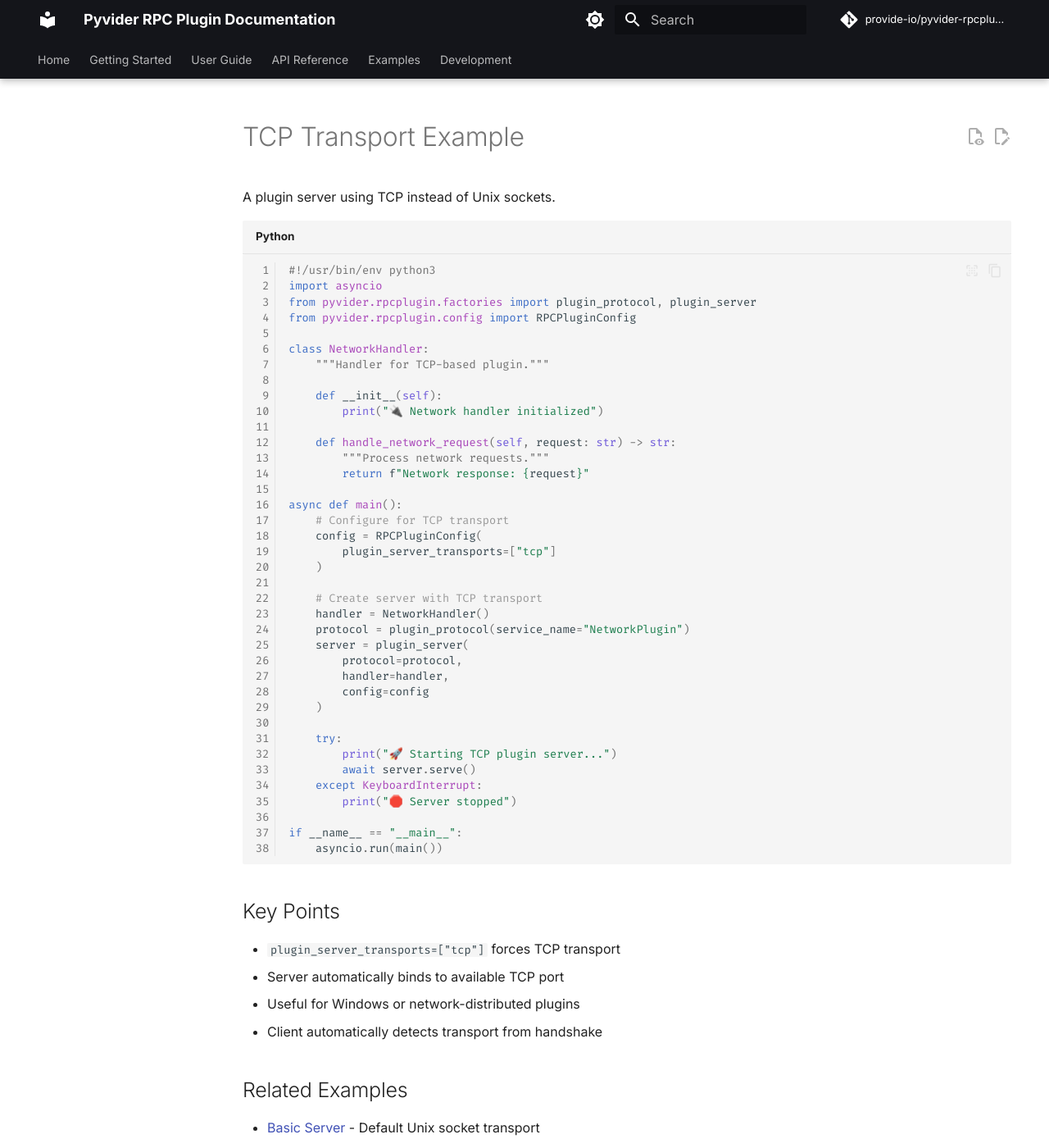
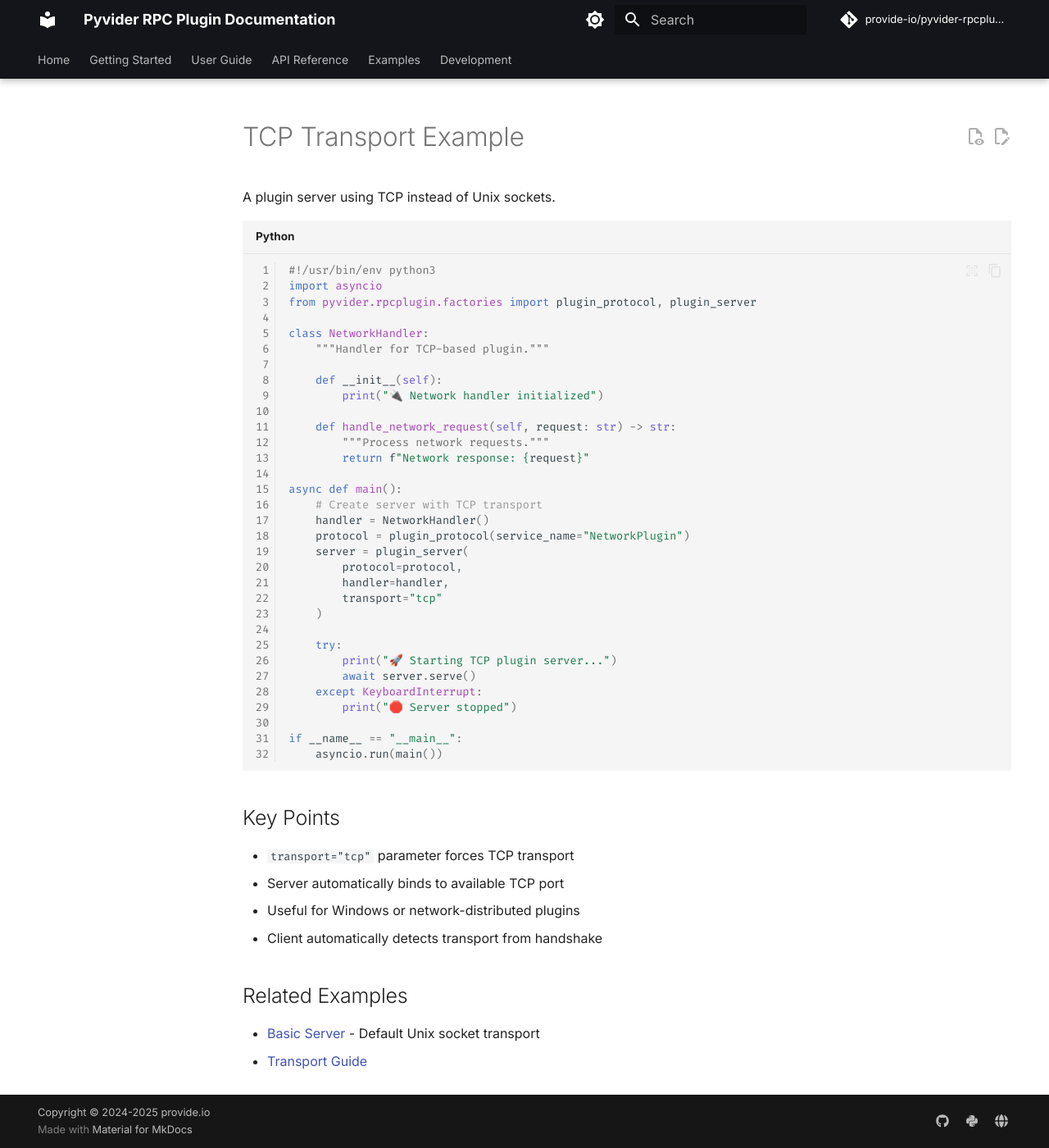
Before and after one commit to provide-io/pyvider-rpcplugin, an MkDocs documentation site: the page built from docs/examples/short/tcp-transport.md, in a window 1280 px wide and 1400 px high. Shown: the whole window at 82% size. Built offline with MkDocs 1.6.1 and Material for MkDocs 9.7.7, drawn with Linux system fonts in a browser that asks for light colours; comment, search, counter and statistics services are not loaded; the version menu is left out.

Commit message:
🔼⚙️ [skip ci] auto-commit

```diff
--- a/docs/examples/short/tcp-transport.md
+++ b/docs/examples/short/tcp-transport.md
@@ -6,7 +6,6 @@
 #!/usr/bin/env python3
 import asyncio
 from pyvider.rpcplugin.factories import plugin_protocol, plugin_server
-from pyvider.rpcplugin.config import RPCPluginConfig
 
 class NetworkHandler:
     """Handler for TCP-based plugin."""
@@ -19,18 +18,13 @@
         return f"Network response: {request}"
 
 async def main():
-    # Configure for TCP transport
-    config = RPCPluginConfig(
-        plugin_server_transports=["tcp"]
-    )
-
     # Create server with TCP transport
     handler = NetworkHandler()
     protocol = plugin_protocol(service_name="NetworkPlugin")
     server = plugin_server(
         protocol=protocol,
         handler=handler,
-        config=config
+        transport="tcp"
     )
 
     try:
@@ -45,7 +39,7 @@
 
 ## Key Points
 
-- `plugin_server_transports=["tcp"]` forces TCP transport
+- `transport="tcp"` parameter forces TCP transport
 - Server automatically binds to available TCP port
 - Useful for Windows or network-distributed plugins
 - Client automatically detects transport from handshake
```
